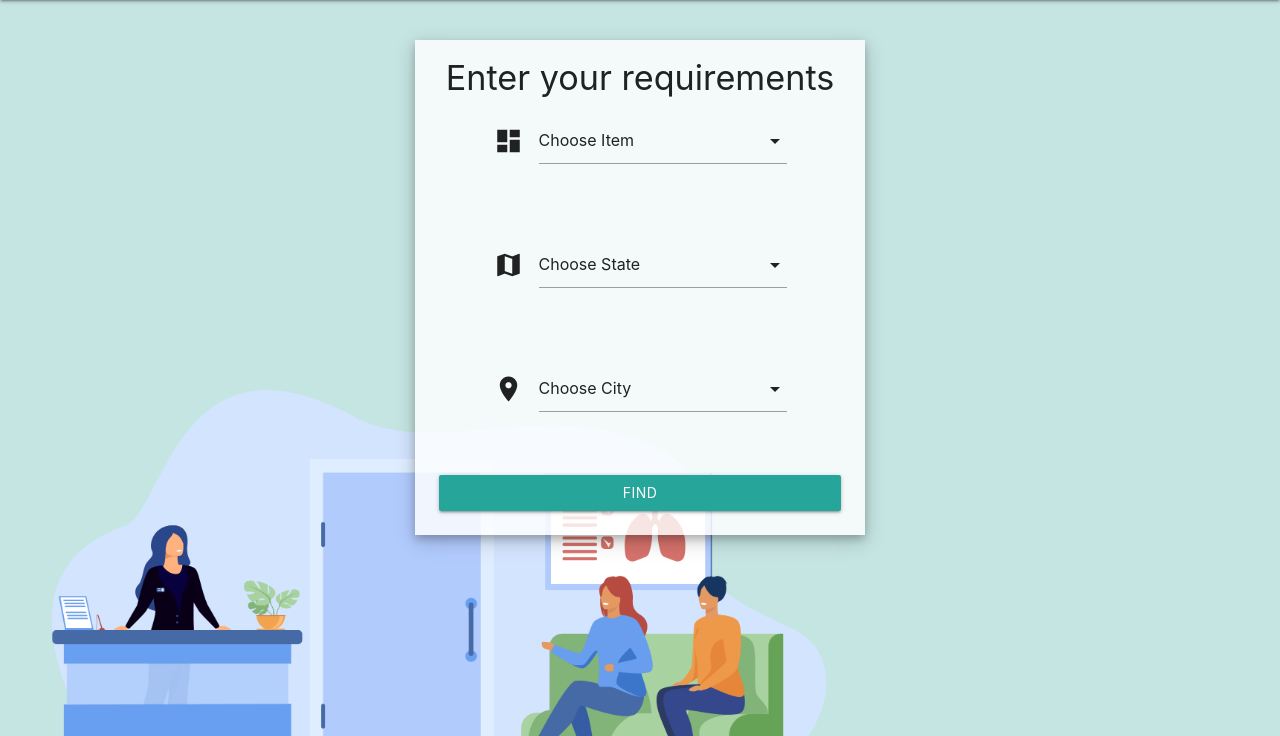
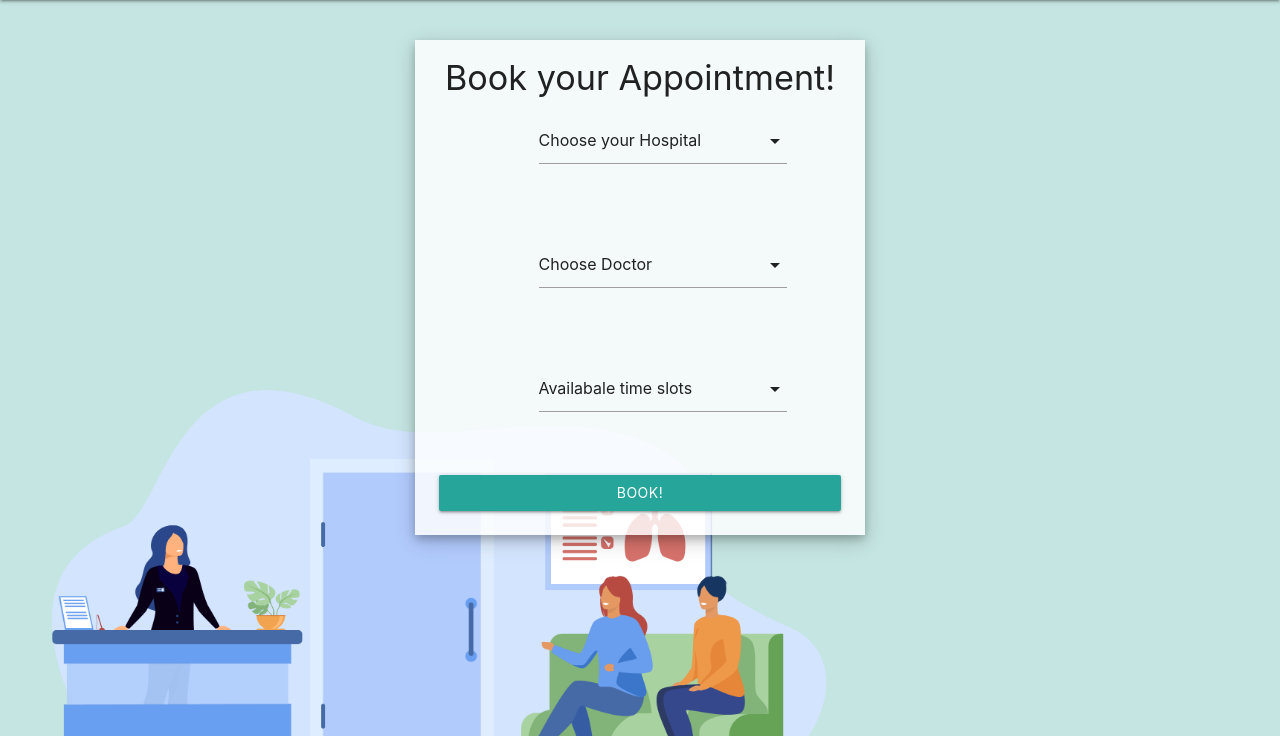
Before and after one commit to divyashk/tech-meet, a Flask app: page /book in a window 1280 px wide. Shown: the part 64-800 px from the top of the page. Run offline with Flask 2, Linux system fonts and the light colour scheme; data that the repository does not hold is empty; some libraries are stand-ins or nearby versions.

Commit message:
operation to fetch Hospital data

```diff
--- a/webapp/app.py
+++ b/webapp/app.py
@@ -237,7 +237,41 @@ def profile_others(id):
 
 @app.route('/book')
 def book_appointment():
-    return render_template('find.html')
+    return render_template('patient/book.html')
+
+@app.route('/hospital/all')
+def get_all_hospitals():
+    docs = db.collection('hospital').stream()
+
+    hospital_data = []
+    for doc in docs:
+        print(f'{doc.id} => {doc.to_dict()}')
+        hospital_data.append({
+            "username": doc.to_dict()["username"],
+            "hospital_name": doc.to_dict()["hospital_name"],
+            "doctors_username": doc.to_dict()["doctors_username"]
+        })
+
+    return jsonify(success=True, hospitals_data=hospital_data)
+
+
+
+'''@app.route('/hospital/<id>/doctordata')
+def get_all_doctors(id):
+    # TODO VINAYAK
+
+    doctors_data = [
+        {
+            "doctor_name":"Dr. ABC",
+            "username":"abc123",
+            "degree":"MBBS, MD"
+        }
+
+    ]
+
+    return jsonify(success=True, doctor_data=doctors_data)
+'''
+
 
 @app.route('/logout')
 def logout():
--- a/webapp/templates/find.html
+++ b/webapp/templates/find.html
@@ -94,7 +94,7 @@
 <div id="main" class="container">
     <div id="find_loc" class="d-flex w-50">
         <div id="find_loc_heading">
-            <h4>Enter your requirements</h4>
+            <h4>Book your Appointment!</h4>
         </div>
 
         <div class="row">
--- a/webapp/templates/patient/book.html
+++ b/webapp/templates/patient/book.html
@@ -94,16 +94,16 @@
 <div id="main" class="container">
     <div id="find_loc" class="d-flex w-50">
         <div id="find_loc_heading">
-            <h4>Enter your requirements</h4>
+            <h4>Book your Appointment!</h4>
         </div>
 
         <div class="row">
             <div class="col s12">
                 <div class="row">
                     <div class="input-field col s12">
-                        <i class="material-icons prefix">dashboard customize</i>
+                        <i class="material-icons prefix"></i>
                         <select id="autocomplete-input-item">
-                            <option value="" disabled selected>Choose Item</option>
+                            <option value="" disabled selected>Choose your Hospital</option>
                         </select>
                     </div>
                 </div>
@@ -114,9 +114,9 @@
             <div class="col s12">
                 <div class="row">
                     <div class="input-field col s12">
-                        <i class="material-icons prefix">map</i>
+                        <i class="material-icons prefix"></i>
                         <select id="autocomplete-input-state">
-                            <option value="" disabled selected>Choose State</option>
+                            <option value="" disabled selected>Choose Doctor</option>
                         </select>
                     </div>
                 </div>
@@ -127,9 +127,9 @@
             <div class="col s12">
                 <div class="row">
                     <div class="input-field col s12">
-                        <i class="material-icons prefix">location_on</i>
+                        <i class="material-icons prefix"></i>
                         <select id="autocomplete-input-city">
-                            <option value="" disabled selected>Choose City</option>
+                            <option value="" disabled selected>Availabale time slots</option>
                         </select>
                     </div>
                 </div>
@@ -152,7 +152,7 @@
             </div>
         </div>
 
-        <a id="find-btn" class="waves-effect waves-light btn">Find</a>
+        <a id="find-btn" class="waves-effect waves-light btn">Book!</a>
     </div> <!-- End of find loc -->
 
     <div id="leads-container" style="display: none;">
@@ -554,7 +554,7 @@
             const data = { item: itemSelected };
 
             showAnimation();
-
+            //fetch the Doctor data from backend
             fetch('/get_states', {
                 method: 'POST', // or 'PUT'
                 headers: {
@@ -566,7 +566,7 @@
                 .then(data => {
                     console.log('Success:', data);
 
-                    var optionsToAdd = "<option value=\"\" disabled selected>Choose State</option>";
+                    var optionsToAdd = ""; //<option value=\"\" disabled selected>Choose State</option>
 
                     // Update the city
                     $("#autocomplete-input-city").html(optionsToAdd);
@@ -620,17 +620,18 @@
 
         });
 
-        db.collection("Inventory").get()
-            .then((querySnapshot) => {
 
-                console.log("Query snapshot of inventory");
-                // Loop in each query snapshot and add options in autocomplete-input-item
+        // FEtch the hospitals from the backend
+        fetch('/hospital/all')
+        .then(res => res.json())
+        .then(data => {
+            console.log("DATA fetched", data);
 
             var optionsToAdd = "";
 
-                querySnapshot.forEach((doc) => {
+            data.hospitals_data.forEach((doc) => {
                 // console.log(doc.id, " => ", doc.data());
-                    optionsToAdd += "<option value=\"" + doc.id + "\"> " + doc.id + " </option>"
+                optionsToAdd += "<option value=\"" + doc.username + "\"> " + doc.hospital_name + " </option>"
             });
 
             // Now update the options
@@ -642,6 +643,33 @@
             });
 
     });
+
+        //Fetch all Doctor's Data from the dummy data
+        fetch('/hospital/<id>/doctors')
+        .then(res => res.json())
+        .then(data => {
+            console.log("DATA fetched", data);
+
+            var optionsToAdd = "";
+
+            data.hospitals_data.forEach((doc) => {
+                // console.log(doc.id, " => ", doc.data());
+                optionsToAdd += "<option value=\"" + doc.username + "\"> " + doc._name + " </option>"
+            });
+
+            // Now update the options
+            $("#autocomplete-input-item").append(optionsToAdd);
+            $("#autocomplete-input-item").trigger('contentChanged');
+            })
+            .catch((err) => {
+                console.log("Error came while fetching data", err);
+            });
+
+
+
+
+
+
 
     handleVote = (leadIndex, toSet) => {
         if (username) {
@@ -760,6 +788,9 @@
             var leads = [];
             querySnapshot.forEach((doc) => {
                 var dic = doc.data();
+
+                print("dic", dic);
+
                 dic["leadId"] = doc.id;
                 leads.push(dic);
             });
```
Lines whose indentation alone changed are shown as unchanged.
